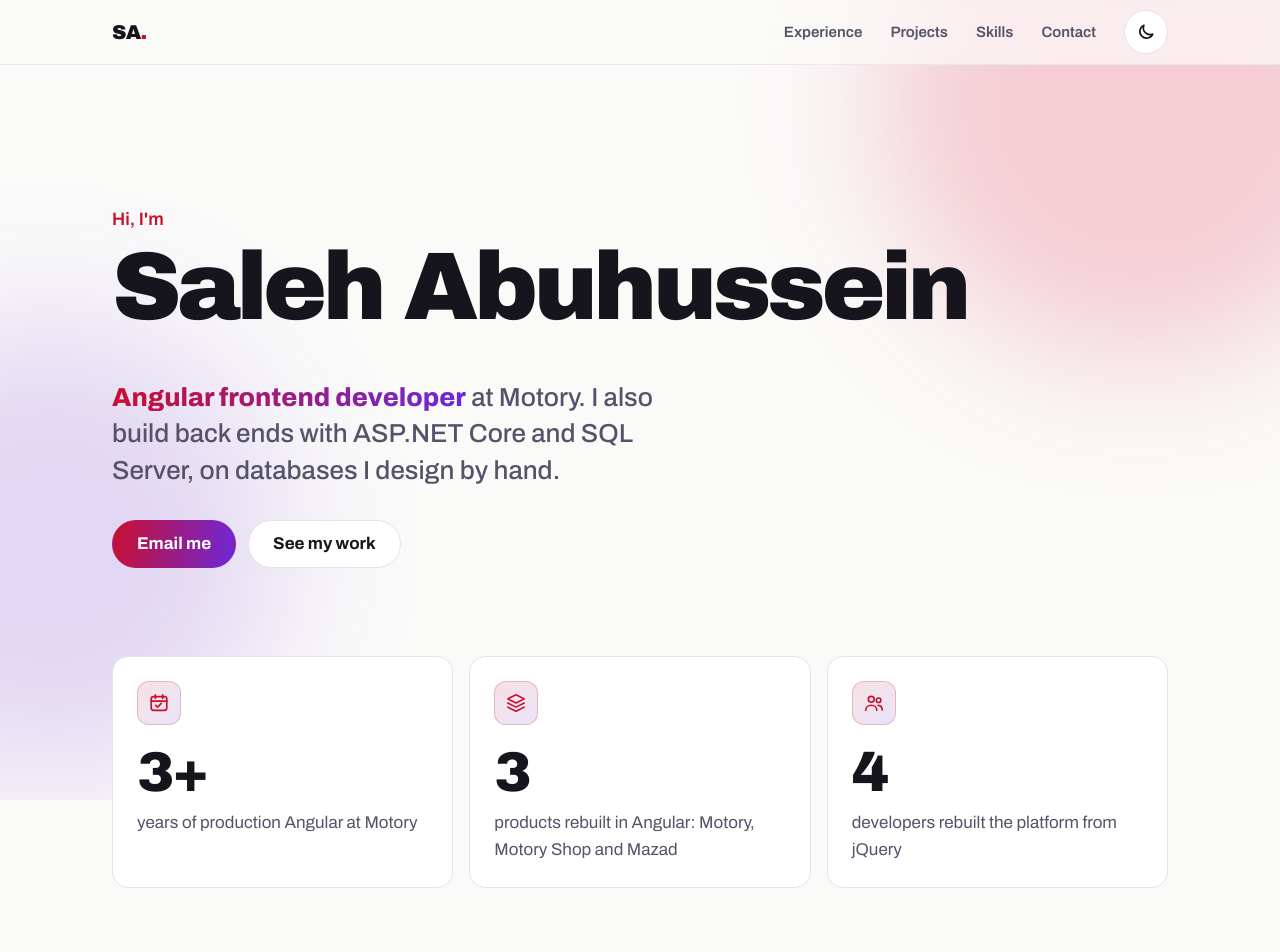
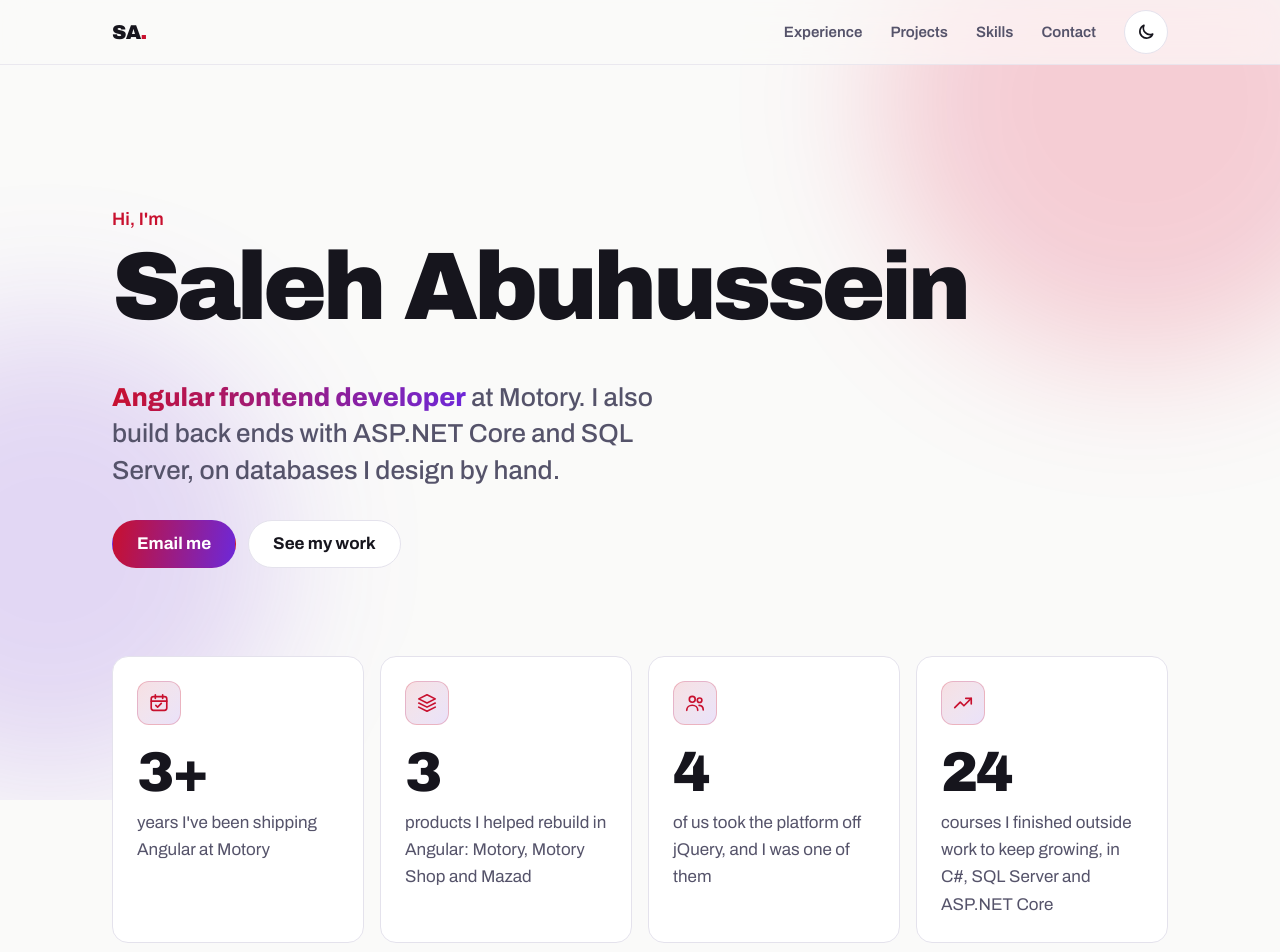
Before and after one commit to SalehAbuhussein/portfolio, an Angular app: page / in a window 1280 px wide. Shown: the top 952 px of the page. Built offline with nearby package versions, Linux system fonts and the light colour scheme.

Commit message:
Add growth card, first-person stat labels
Co-Authored-By: Claude Opus 5.5 <noreply@anthropic.com>

```diff
--- a/src/app/app.css
+++ b/src/app/app.css
@@ -254,9 +254,15 @@ h1 {
   margin-top: clamp(48px, 8vw, 88px);
 }
 
-@media (min-width: 720px) {
+@media (min-width: 640px) {
   .stats {
-    grid-template-columns: repeat(3, 1fr);
+    grid-template-columns: repeat(2, 1fr);
+  }
+}
+
+@media (min-width: 1040px) {
+  .stats {
+    grid-template-columns: repeat(4, 1fr);
   }
 }
 
--- a/src/app/app.html
+++ b/src/app/app.html
@@ -59,6 +59,9 @@
                 @case ('products') {
                   <path d="m12 3 9 4.5-9 4.5-9-4.5L12 3Z" /><path d="m3 12 9 4.5 9-4.5M3 16.5 12 21l9-4.5" />
                 }
+                @case ('growth') {
+                  <path d="M3 17 9 11l4 4 8-8" /><path d="M15 7h6v6" />
+                }
                 @case ('team') {
                   <circle cx="9" cy="8" r="3.2" /><path d="M3 20c0-3.3 2.7-5.5 6-5.5s6 2.2 6 5.5" /><circle cx="17" cy="9" r="2.5" /><path d="M16.5 14.6c2.6.2 4.5 2 4.5 4.9" />
                 }
--- a/src/app/app.ts
+++ b/src/app/app.ts
@@ -33,9 +33,10 @@ export class App {
     { href: '#contact', label: 'Contact' },
   ];
   protected readonly stats = [
-    { icon: 'years', value: 3, suffix: '+', label: 'years of production Angular at Motory' },
-    { icon: 'products', value: 3, suffix: '', label: 'products rebuilt in Angular: Motory, Motory Shop and Mazad' },
-    { icon: 'team', value: 4, suffix: '', label: 'developers rebuilt the platform from jQuery' },
+    { icon: 'years', value: 3, suffix: '+', label: "years I've been shipping Angular at Motory" },
+    { icon: 'products', value: 3, suffix: '', label: 'products I helped rebuild in Angular: Motory, Motory Shop and Mazad' },
+    { icon: 'team', value: 4, suffix: '', label: 'of us took the platform off jQuery, and I was one of them' },
+    { icon: 'growth', value: 24, suffix: '', label: 'courses I finished outside work to keep growing, in C#, SQL Server and ASP.NET Core' },
   ];
 
   constructor() {
```
